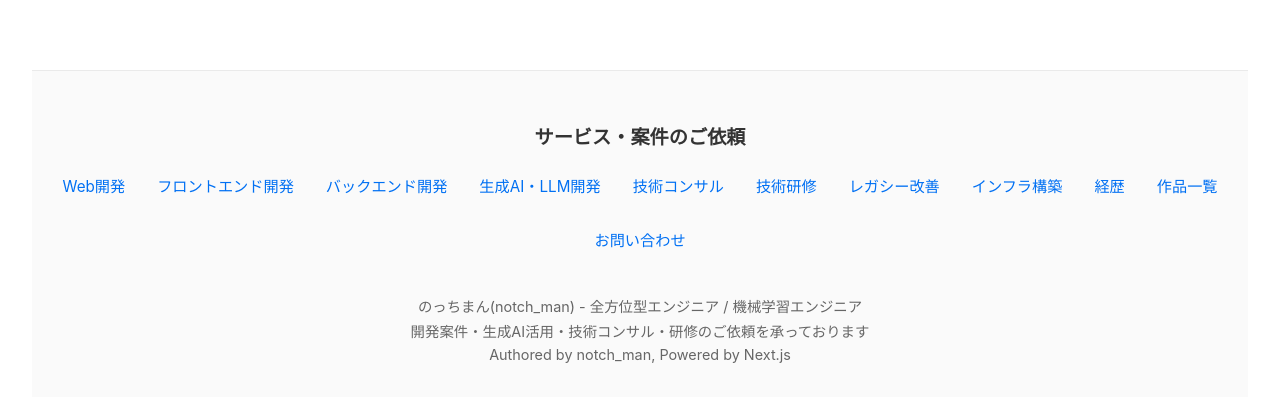
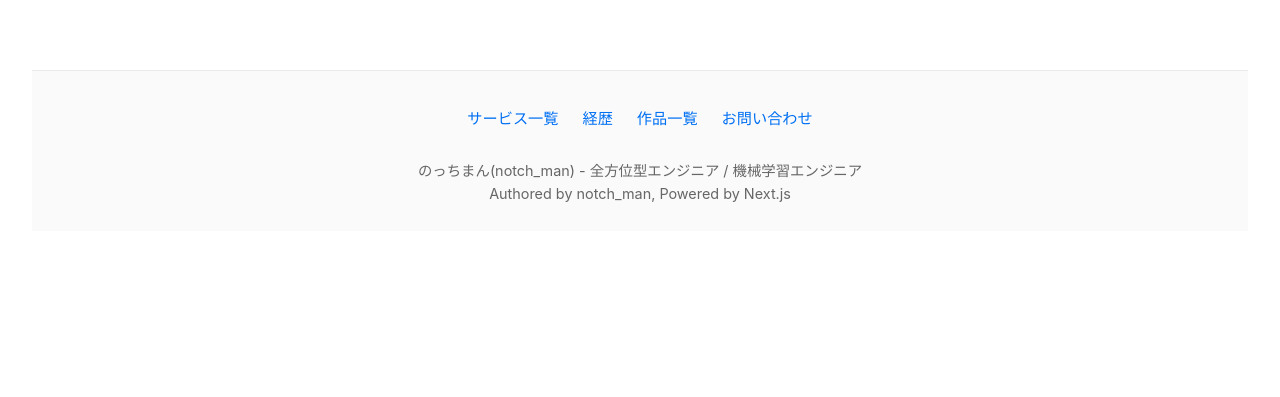
Before and after one commit to notchman8600/portfolio, a Next.js app: page /ai in a window 1280 px wide. Shown: the part 2604-3001 px from the top of the page. After the commit the page ends 2835 px from the top, so only its background shows below. Built offline with nearby package versions, Linux system fonts and the light colour scheme.

Commit message:
feat: update site

```diff
--- a/app/page.tsx
+++ b/app/page.tsx
@@ -34,7 +34,9 @@ export default function Home() {
         過去の所属や研究・登壇実績は<Link href="/career">経歴ページ</Link>
         をご覧ください。
       </p>
-      <h2 className={styles.skillsTitle}>提供できるサービス・スキル</h2>
+      <h2 id="services" className={styles.skillsTitle}>
+        提供できるサービス・スキル
+      </h2>
       <SkillCardsWithLink
         props={[
           {
--- a/components/Footer.tsx
+++ b/components/Footer.tsx
@@ -2,15 +2,8 @@ import Link from "next/link";
 import styles from "../styles/Home.module.css";
 
 export const Footer = () => {
-  const services = [
-    { name: "Web開発", path: "/webdev" },
-    { name: "フロントエンド開発", path: "/frontend" },
-    { name: "バックエンド開発", path: "/backend" },
-    { name: "生成AI・LLM開発", path: "/ai" },
-    { name: "技術コンサル", path: "/consulting" },
-    { name: "技術研修", path: "/training" },
-    { name: "レガシー改善", path: "/legacy" },
-    { name: "インフラ構築", path: "/infra" },
+  const links = [
+    { name: "サービス一覧", path: "/#services" },
     { name: "経歴", path: "/career" },
     { name: "作品一覧", path: "/works" },
     { name: "お問い合わせ", path: "/contact" },
@@ -18,19 +11,17 @@ export const Footer = () => {
 
   return (
     <footer className={styles.footer}>
-      <div className={styles.footerLinks}>
-        <h3>サービス・案件のご依頼</h3>
+      <nav className={styles.footerLinks} aria-label="フッターメニュー">
         <ul className={styles.footerList}>
-          {services.map((service) => (
-            <li key={service.path}>
-              <Link href={service.path}>{service.name}</Link>
+          {links.map((link) => (
+            <li key={link.path}>
+              <Link href={link.path}>{link.name}</Link>
             </li>
           ))}
         </ul>
-      </div>
+      </nav>
       <div className={styles.footerInfo}>
         <p>のっちまん(notch_man) - 全方位型エンジニア / 機械学習エンジニア</p>
-        <p>開発案件・生成AI活用・技術コンサル・研修のご依頼を承っております</p>
         <p>Authored by notch_man, Powered by Next.js</p>
       </div>
     </footer>
--- a/styles/Home.module.css
+++ b/styles/Home.module.css
@@ -17,7 +17,7 @@
 .footer {
   display: flex;
   flex-direction: column;
-  padding: 2rem 0;
+  padding: 1.5rem 1rem;
   border-top: 1px solid #eaeaea;
   justify-content: center;
   align-items: center;
@@ -28,13 +28,7 @@
 
 .footerLinks {
   text-align: center;
-  margin-bottom: 2rem;
-}
-
-.footerLinks h3 {
   margin-bottom: 1rem;
-  font-size: 1.2rem;
-  color: #333;
 }
 
 .footerList {
@@ -44,21 +38,22 @@
   display: flex;
   flex-wrap: wrap;
   justify-content: center;
-  gap: 1rem;
-}
-
-.footerList li {
-  margin: 0.5rem;
+  gap: 0.25rem 1.5rem;
 }
 
 .footerList a {
+  display: flex;
+  align-items: center;
+  justify-content: center;
+  min-height: 44px;
   color: #0070f3;
   text-decoration: none;
   font-size: 0.95rem;
   transition: color 0.2s;
 }
 
-.footerList a:hover {
+.footerList a:hover,
+.footerList a:focus-visible {
   color: #0051cc;
   text-decoration: underline;
 }
@@ -71,13 +66,6 @@
 
 .footerInfo p {
   margin: 0.3rem 0;
-}
-
-.footer a {
-  display: flex;
-  justify-content: center;
-  align-items: center;
-  flex-grow: 1;
 }
 
 .title a {
@@ -178,6 +166,11 @@
 }
 
 @media (max-width: 600px) {
+  .footerList {
+    display: grid;
+    grid-template-columns: repeat(2, minmax(0, 1fr));
+  }
+
   .main {
     padding: 2rem 1rem;
   }
```
